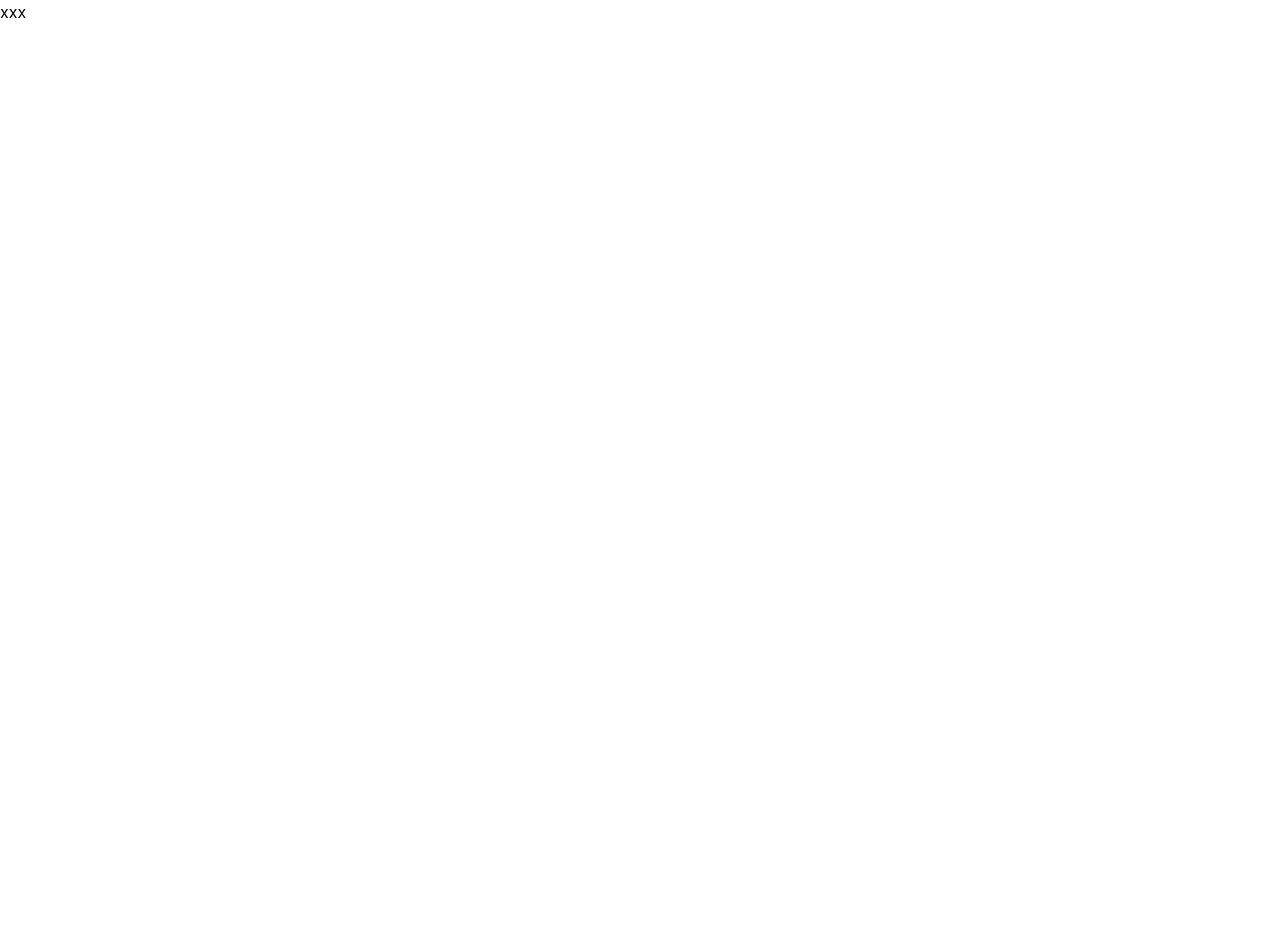
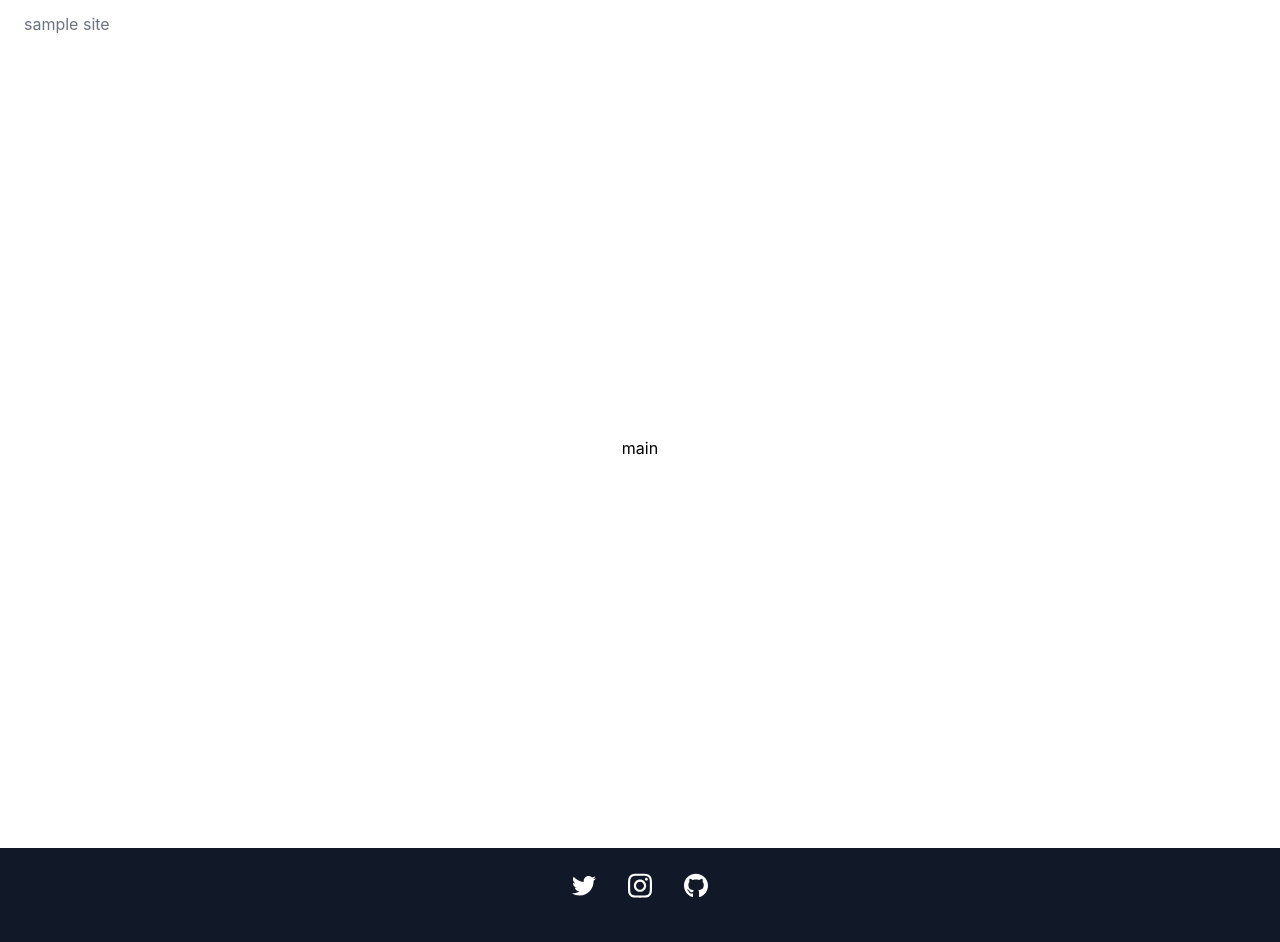
Before and after one commit to BoxPistols/notion-next-blog, a Next.js app: page / in a window 1280 px wide. Shown: the top 942 px of the page. Before the commit the page ends 800 px from the top, so only its background shows below. Built offline with nearby package versions, Linux system fonts and the light colour scheme.

Commit message:
add layout base

```diff
--- a/pages/index.tsx
+++ b/pages/index.tsx
@@ -1,10 +1,96 @@
-import type { NextPage } from 'next'
-import Head from 'next/head'
-import Image from 'next/image'
+import type { NextPage } from "next"
+import Head from "next/head"
+import Image from "next/image"
+import Link from "next/link"
 
 const Home: NextPage = () => {
-  return (<>xxx</>
-      )
+  return (
+    <div>
+      <nav className='relative flex flex-wrap items-center justify-between py-3  text-gray-500 hover:text-gray-700 focus:text-gray-700 navbar navbar-expand-lg navbar-light w-screen'>
+        <div className='container-fluid w-full flex flex-wrap items-center justify-between px-6'>
+          <div
+            className='bg-grey-light rounded-md w-full'
+            aria-label='breadcrumb'
+          >
+            <Link href='/'>
+              <a className='text-gray-500 hover:text-gray-600'>sample site</a>
+            </Link>
+            {/* Breadcrumb */}
+          </div>
+        </div>
+      </nav>
+      <main>main</main>
+      <footer className='text-center bg-gray-900 text-white w-screen block'>
+        <div className='container px-6 pt-6 flex flex-col items-center max-w-2xl w-full mx-auto'>
+          <div className='flex justify-center mb-6 text-white'>
+            {/* Twitter */}
+            <a href=''>
+              <svg
+                aria-hidden='true'
+                focusable='false'
+                data-prefix='fab'
+                data-icon='twitter'
+                className='w-6 h-full mx-4'
+                role='img'
+                xmlns='http://www.w3.org/2000/svg'
+                viewBox='0 0 512 512'
+              >
+                <path
+                  fill='currentColor'
+                  d='M459.37 151.716c.325 4.548.325 9.097.325 13.645 0 138.72-105.583 298.558-298.558 298.558-59.452 0-114.68-17.219-161.137-47.106 8.447.974 16.568 1.299 25.34 1.299 49.055 0 94.213-16.568 130.274-44.832-46.132-.975-84.792-31.188-98.112-72.772 6.498.974 12.995 1.624 19.818 1.624 9.421 0 18.843-1.3 27.614-3.573-48.081-9.747-84.143-51.98-84.143-102.985v-1.299c13.969 7.797 30.214 12.67 47.431 13.319-28.264-18.843-46.781-51.005-46.781-87.391 0-19.492 5.197-37.36 14.294-52.954 51.655 63.675 129.3 105.258 216.365 109.807-1.624-7.797-2.599-15.918-2.599-24.04 0-57.828 46.782-104.934 104.934-104.934 30.213 0 57.502 12.67 76.67 33.137 23.715-4.548 46.456-13.32 66.599-25.34-7.798 24.366-24.366 44.833-46.132 57.827 21.117-2.273 41.584-8.122 60.426-16.243-14.292 20.791-32.161 39.308-52.628 54.253z'
+                ></path>
+              </svg>
+            </a>
+
+            {/* Instagram */}
+            <a href=''>
+              <svg
+                aria-hidden='true'
+                focusable='false'
+                data-prefix='fab'
+                data-icon='instagram'
+                className='w-6 h-full mx-4'
+                role='img'
+                xmlns='http://www.w3.org/2000/svg'
+                viewBox='0 0 448 512'
+              >
+                <path
+                  fill='currentColor'
+                  d='M224.1 141c-63.6 0-114.9 51.3-114.9 114.9s51.3 114.9 114.9 114.9S339 319.5 339 255.9 287.7 141 224.1 141zm0 189.6c-41.1 0-74.7-33.5-74.7-74.7s33.5-74.7 74.7-74.7 74.7 33.5 74.7 74.7-33.6 74.7-74.7 74.7zm146.4-194.3c0 14.9-12 26.8-26.8 26.8-14.9 0-26.8-12-26.8-26.8s12-26.8 26.8-26.8 26.8 12 26.8 26.8zm76.1 27.2c-1.7-35.9-9.9-67.7-36.2-93.9-26.2-26.2-58-34.4-93.9-36.2-37-2.1-147.9-2.1-184.9 0-35.8 1.7-67.6 9.9-93.9 36.1s-34.4 58-36.2 93.9c-2.1 37-2.1 147.9 0 184.9 1.7 35.9 9.9 67.7 36.2 93.9s58 34.4 93.9 36.2c37 2.1 147.9 2.1 184.9 0 35.9-1.7 67.7-9.9 93.9-36.2 26.2-26.2 34.4-58 36.2-93.9 2.1-37 2.1-147.8 0-184.8zM398.8 388c-7.8 19.6-22.9 34.7-42.6 42.6-29.5 11.7-99.5 9-132.1 9s-102.7 2.6-132.1-9c-19.6-7.8-34.7-22.9-42.6-42.6-11.7-29.5-9-99.5-9-132.1s-2.6-102.7 9-132.1c7.8-19.6 22.9-34.7 42.6-42.6 29.5-11.7 99.5-9 132.1-9s102.7-2.6 132.1 9c19.6 7.8 34.7 22.9 42.6 42.6 11.7 29.5 9 99.5 9 132.1s2.7 102.7-9 132.1z'
+                ></path>
+              </svg>
+            </a>
+            {/* Github */}
+            <a href=''>
+              <svg
+                aria-hidden='true'
+                focusable='false'
+                data-prefix='fab'
+                data-icon='github'
+                className='w-6 h-full mx-4'
+                role='img'
+                xmlns='http://www.w3.org/2000/svg'
+                viewBox='0 0 496 512'
+              >
+                <path
+                  fill='currentColor'
+                  d={
+                    "M165.9 397.4c0 2-2.3 3.6-5.2 3.6-3.3.3-5.6-1.3-5.6-3.6 0-2 2.3-3.6 5.2-3.6 3-.3 5.6 1.3 5.6 3.6zm-31.1-4.5c-.7 2 1.3 4.3 4.3 4.9 2.6 1 5.6 0 6.2-2s-1.3-4.3-4.3-5.2c-2.6-.7-5.5.3-6.2 2.3zm44.2-1.7c-2.9.7-4.9 2.6-4.6 4.9.3 2 2.9 3.3 5.9 2.6 2.9-.7 4.9-2.6 4.6-4.6-.3-1.9-3-3.2-5.9-2.9zM244.8 8C106.1 8 0 113.3 0 252c0 110.9 69.8 205.8 169.5 239.2 12.8 2.3 17.3-5.6 17.3-12.1 0-6.2-.3-40.4-.3-61.4 0 0-70 15-84.7-29.8 0 0-11.4-29.1-27.8-36.6 0 0-22.9-15.7 1.6-15.4 0 0 24.9 2 38.6 25.8 21.9 38.6 58.6 27.5 72.9 20.9 2.3-16 8.8-27.1 16-33.7-55.9-6.2-112.3-14.3-112.3-110.5 0-27.5 7.6-41.3 23.6-58.9-2.6-6.5-11.1-33.3 2.6-67.9 20.9-6.5 69 27 69 27 20-5.6 41.5-8.5 62.8-8.5s42.8 2.9 62.8 8.5c0 0 48.1-33.6 69-27 13.7 34.7 5.2 61.4 2.6 67.9 16 17.7 25.8 31.5 25.8 58.9 0 96.5-58.9 104.2-114.8 110.5 9.2 7.9 17 22.9 17 46.4 0 33.7-.3 75.4-.3 83.6 0 6.5 4.6 14.4 17.3 12.1C428.2 457.8 496 362.9 496 252 496 113.3 383.5 8 244.8 8zM97.2 352.9c-1.3 1-1 3.3.7 5.2 1.6 1.6 3.9 2.3 5.2 1 1.3-1 1-3.3-.7-5.2-1.6-1.6-3.9-2.3-5.2-1zm-10.8-8.1c-.7 1.3.3 2.9 2.3 3.9 1.6 1 3.6.7 4.3-.7.7-1.3-.3-2.9-2.3-3.9-2-.6-3.6-.3-4.3.7zm32.4 35.6c-1.6 1.3-1 4.3 1.3 6.2 2.3 2.3 5.2 2.6 6.5 1 1.3-1.3.7-4.3-1.3-6.2-2.2-2.3-5.2-2.6-6.5-1zm-11.4-14.7c-1.6 1-1.6 3.6 0 5.9 1.6 2.3 4.3 3.3 5.6 2.3 1.6-1.3 1.6-3.9 0-6.2-1.4-2.3-4-3.3-5.6-2z"
+                  }
+                ></path>
+              </svg>
+            </a>
+          </div>
+          {/* copyright */}
+          <div className='text-center p-4 '>
+            <Link href='/'>
+              <a className='text-whitehite'>© sample site</a>
+            </Link>
+          </div>
+        </div>
+      </footer>
+    </div>
+  )
 }
 
 export default Home
```
Also changed, not shown: 1 other file (tests, documents, lock files or other folders).
